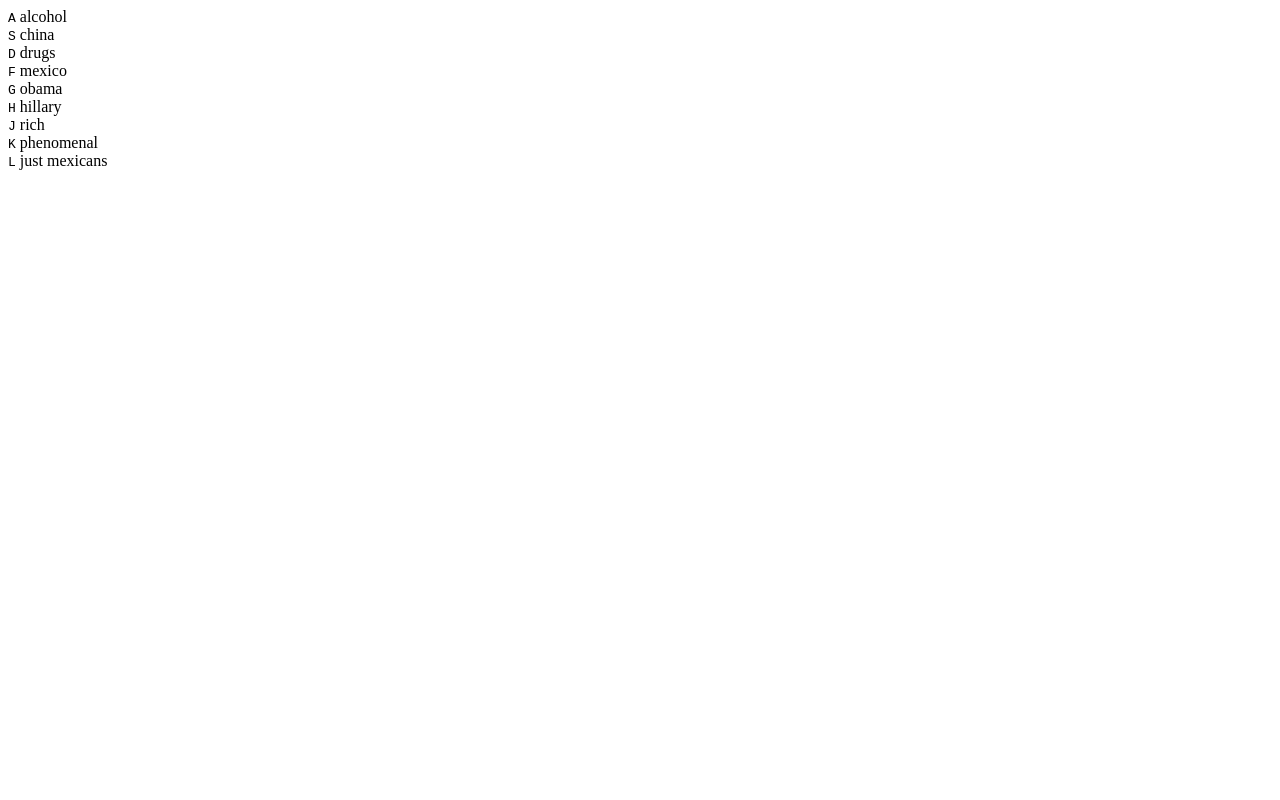
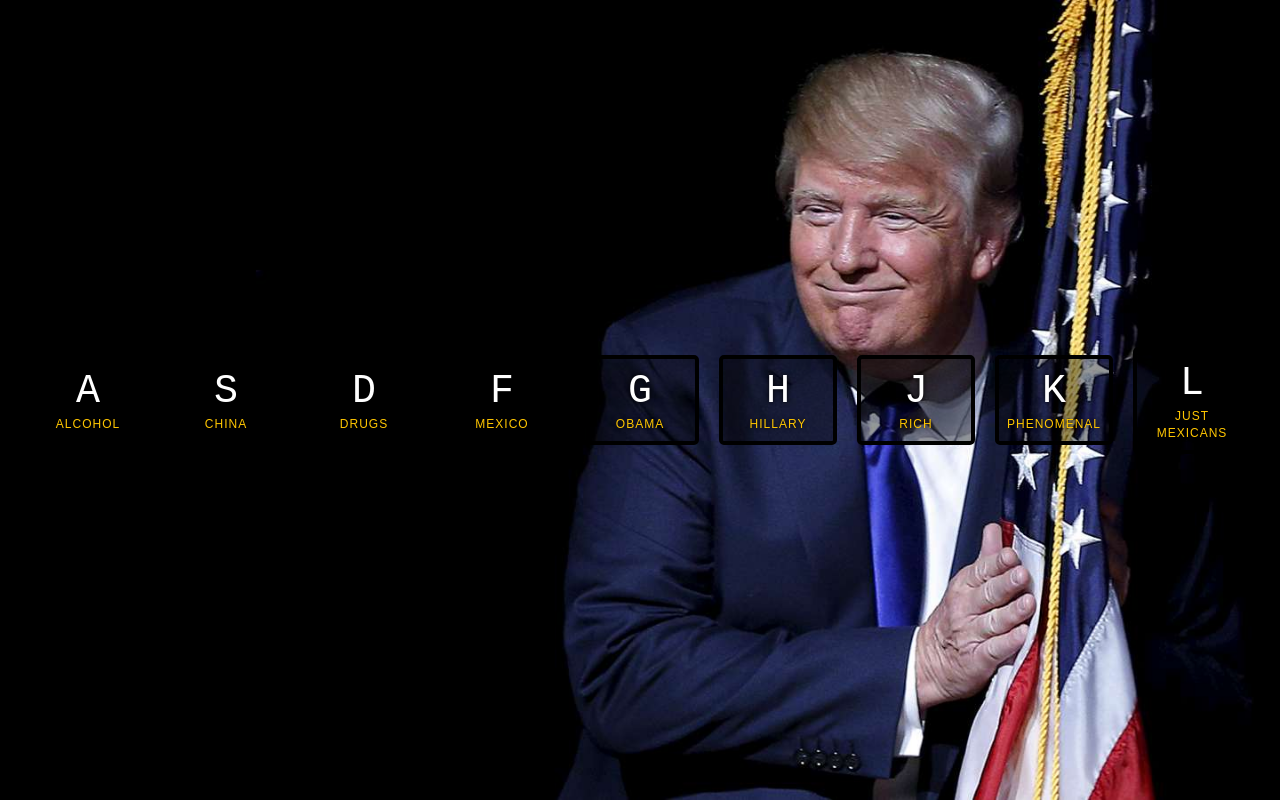
Before and after one commit to JohnnyPane/trumpstagram, a plain HTML site: page index.html in a window 1280 px wide. Drawn offline with Linux system fonts and the light colour scheme.

Commit message:
add styling

```diff
--- a/index.html
+++ b/index.html
@@ -43,6 +43,7 @@
 			<kbd>L</kbd>
 			<span class="sound">just mexicans</span>
 		</div>
+	</div>
 
 	<audio data-key="65" src="sounds/alcohol.mp3"></audio>
 	<audio data-key="83" src="sounds/china.mp3"></audio>
@@ -55,8 +56,25 @@
 	<audio data-key="76" src="sounds/and_it_not_just_mexicans.mp3"></audio>
 
 <script type="text/javascript">
+  function removeTransition(e) {
+    if (e.propertyName !== 'transform') return;
+    e.target.classList.remove('playing');
+  }
 
+  function playSound(e) {
+    const audio = document.querySelector(`audio[data-key="${e.keyCode}"]`);
+    const key = document.querySelector(`div[data-key="${e.keyCode}"]`);
+    if (!audio) return;
+
+    key.classList.add('playing');
+    audio.currentTime = 0;
+    audio.play();
+  }
+
+  const keys = Array.from(document.querySelectorAll('.key'));
+  keys.forEach(key => key.addEventListener('transitionend', removeTransition));
+  window.addEventListener('keydown', playSound);
 </script>
 
-
 </body>
+</html>
--- a/main_css.css
+++ b/main_css.css
@@ -0,0 +1,51 @@
+html {
+	font-size: 10px;
+	background-image: url(images/TRUMP.jpg);
+	background-size: cover;
+}
+
+body,html {
+	margin: 0;
+	padding: 0;
+	font-family: sans-serif;
+}
+
+.keys {
+  display: flex;
+  flex: 1;
+  min-height: 100vh;
+  align-items: center;
+  justify-content: center;
+}
+
+.key {
+  border: .4rem solid black;
+  border-radius: .5rem;
+  margin: 1rem;
+  font-size: 1.5rem;
+  padding: 1rem .5rem;
+  transition: all .07s ease;
+  width: 10rem;
+  text-align: center;
+  color: white;
+  background: rgba(0,0,0,0.4);
+  text-shadow: 0 0 .5rem black;
+}
+
+.playing {
+  transform: scale(1.1);
+  border-color: #ffc600;
+  box-shadow: 0 0 1rem #ffc600;
+}
+
+kbd {
+  display: block;
+  font-size: 4rem;
+}
+
+.sound {
+  font-size: 1.2rem;
+  text-transform: uppercase;
+  letter-spacing: .1rem;
+  color: #ffc600;
+}
```
Also changed, not shown: images/TRUMP.jpg (added). Lines whose indentation alone changed are shown as unchanged.
